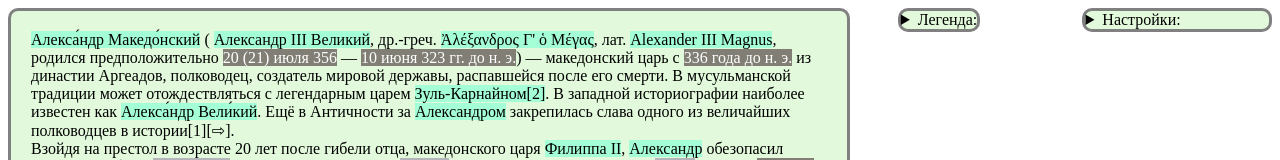
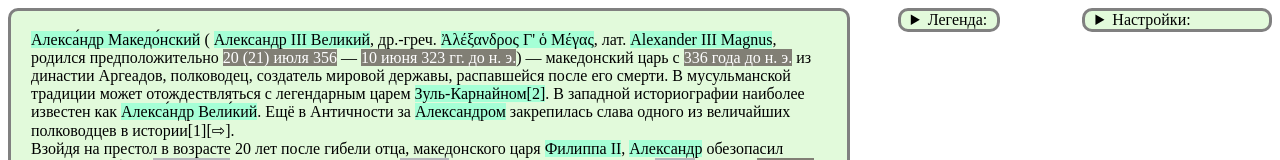
Before and after one commit to Sophyarach/digital-literacy, a plain HTML site: page index.html in a window 1280 px wide. Shown: the top 160 px of the page. Drawn offline with Linux system fonts and the light colour scheme.

Commit message:
Update style.css

```diff
--- a/css/style.css
+++ b/css/style.css
@@ -53,6 +53,7 @@
   float:left;
   width:auto;
   margin-left:5px;
+  padding: 0px 10px;
   border: solid gray;
   border-radius: 10px;
   background: #e2fadb;
@@ -61,6 +62,7 @@
   width: auto;
   top: 10px;
   border: solid gray;
+  padding: 0px 10px;
   border-radius: 10px;
   background: #e2fadb;
 }
```
